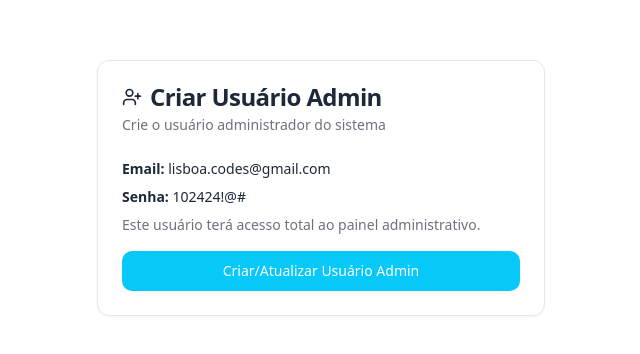
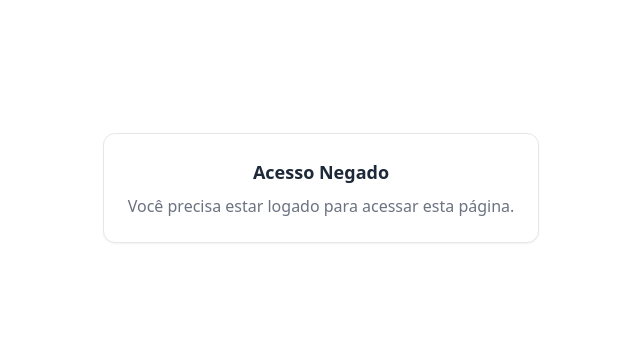
Before and after one commit to amandatavaresfurtado-hash/dialogueflow-ai, a React (Vite) app: page /admin in a window 1280 px wide. Shown: the part 212-566 px from the top of the page, without its empty margins (319-959 px from the left). Built offline with nearby package versions, Linux system fonts and the light colour scheme.

Commit message:
Remove admin creation form
Remove the admin creation form from the /admin route for security reasons.

```diff
--- a/src/pages/Admin.tsx
+++ b/src/pages/Admin.tsx
@@ -1,6 +1,5 @@
 
 import { AdminPanel } from '@/components/admin/AdminPanel';
-import { CreateAdminForm } from '@/components/auth/CreateAdminForm';
 import { useProfile } from '@/hooks/useProfile';
 import { useAuth } from '@/hooks/useAuth';
 import { Card, CardContent } from '@/components/ui/card';
@@ -29,12 +28,21 @@ const Admin = () => {
     );
   }
 
-  // If not logged in, show admin creation form
+  // If not logged in, redirect to login
   if (!user) {
-    console.log('Admin: No user logged in, showing create admin form');
+    console.log('Admin: No user logged in, access denied');
     return (
       <div className="min-h-screen flex items-center justify-center p-4">
-        <CreateAdminForm />
+        <Card>
+          <CardContent className="p-6">
+            <div className="text-center">
+              <h2 className="text-lg font-semibold mb-2">Acesso Negado</h2>
+              <p className="text-muted-foreground">
+                Você precisa estar logado para acessar esta página.
+              </p>
+            </div>
+          </CardContent>
+        </Card>
       </div>
     );
   }
```
